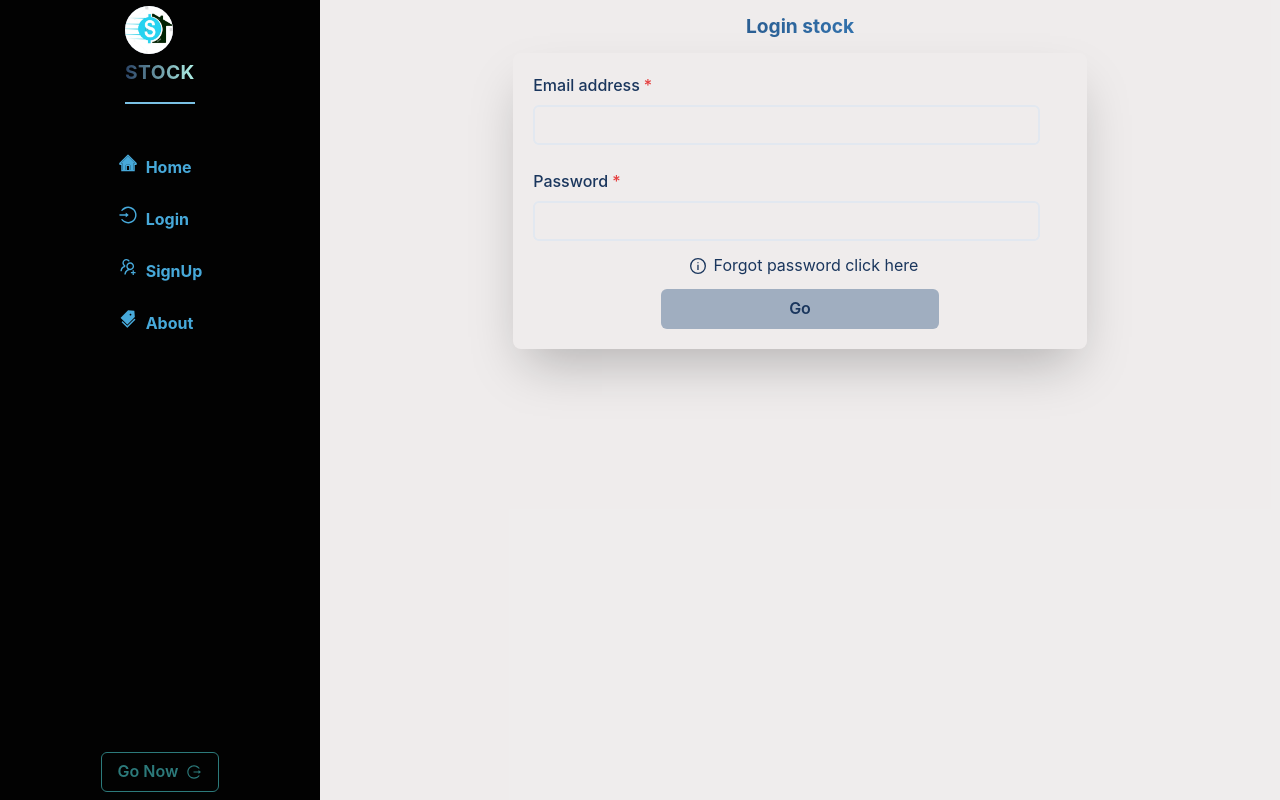
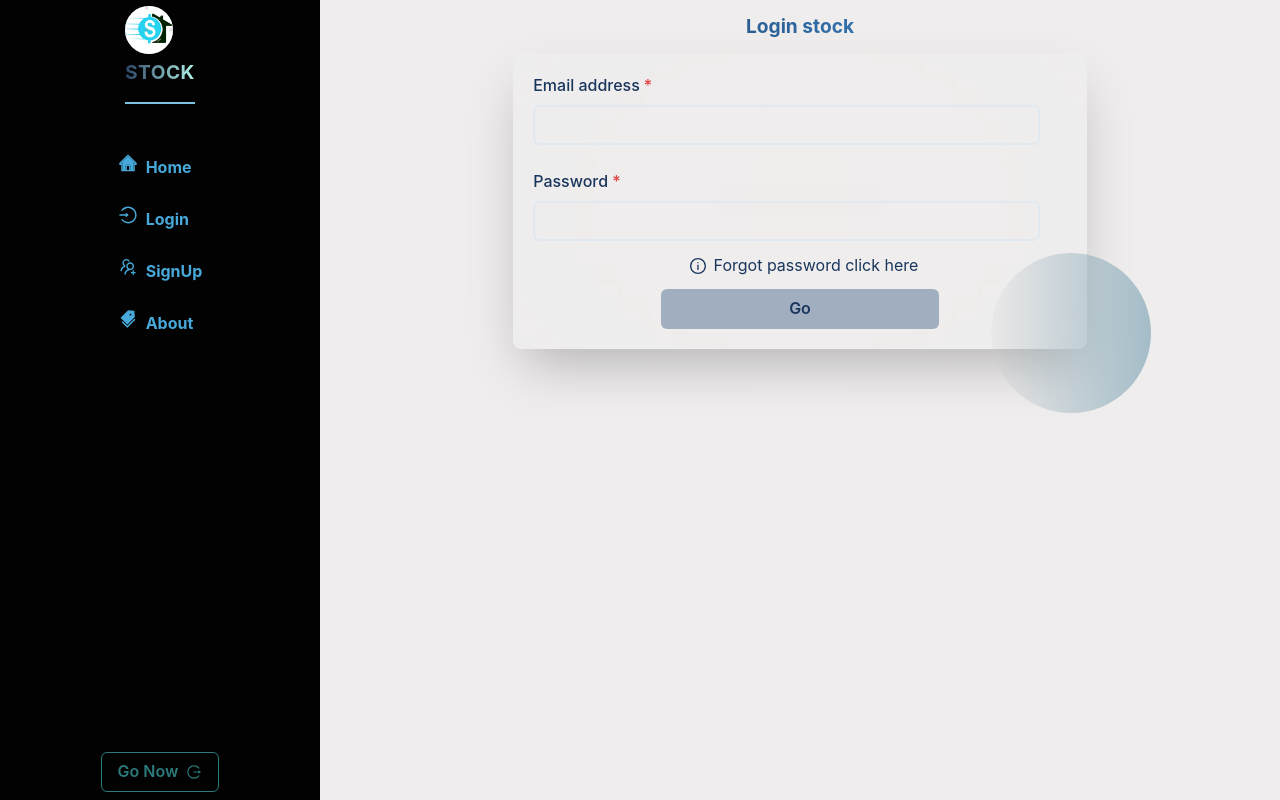
Before and after one commit to Thierry-Chain/stocka, a React (Create React App) app: page /login in a window 1280 px wide. Built offline with nearby package versions, Linux system fonts and the light colour scheme; no server answers.

Commit message:
added ne w features & styles in gui

```diff
--- a/src/App.js
+++ b/src/App.js
@@ -28,7 +28,8 @@ function App() {
         <NavBar />
       </Flex>
       <Flex
-        bg="#e0dbdb83"
+        //bg="#e0dbdb83"
+        bgGradient="radial(#e0dbdb80,#e0dbdb83)"
         w={['100vw', '100vw', '75%']}
         h="auto"
         overflow="auto"
--- a/src/components/About.jsx
+++ b/src/components/About.jsx
@@ -38,7 +38,15 @@ export default function About() {
         </Text>
       </Box>
 
-      <Box mx="auto" shadow="2xl" border w={['94%', '80%']} my="3" py="5">
+      <Box
+        position="relative"
+        mx="auto"
+        shadow="2xl"
+        border
+        w={['94%', '80%']}
+        my="3"
+        py="5"
+      >
         <Text
           textAlign="center"
           fontSize="md"
@@ -70,7 +78,17 @@ export default function About() {
           <AddIcon color="blue.700" mx="2" fontSize="md" /> Helps in deciosion
           making
         </Text>
+        <Box
+          pos="absolute"
+          h="10rem"
+          w="10rem"
+          rounded="50%"
+          right="-4rem"
+          bottom="-4rem"
+          bgGradient="linear(to-l,#588ca24a,#26202000)"
+        />
       </Box>
+
       <Text
         fontWeight="bold"
         fontSize="larger"
--- a/src/components/Footer.jsx
+++ b/src/components/Footer.jsx
@@ -67,19 +67,18 @@ export default function Footer() {
             Send Feedback/Advice
           </Text>
           <form onSubmit={handleSubmit}>
-            <Flex flexDir="column">
-              <FormControl w="80%" mx="auto" isRequired>
+            <Flex flexDir="column" justifyContent="center" pl="2">
+              <FormControl w="85%" ml="1.5" isRequired>
                 <Input
                   my="2"
                   onChange={(e) => {
                     setUserName(e.target.value)
                   }}
                   value={userName}
-                  mx="auto"
                   placeholder="Type name"
                 />
               </FormControl>
-              <FormControl mx="auto" w="80%" isRequired>
+              <FormControl ml="1.5" w="85%" isRequired>
                 <Input
                   my="2"
                   as="input"
@@ -92,7 +91,7 @@ export default function Footer() {
                   placeholder="Type email"
                 />
               </FormControl>
-              <FormControl mx="auto" w="95%" isRequired>
+              <FormControl ml="1.5" w="90%" isRequired>
                 <Textarea
                   my="2"
                   w="95%"
@@ -106,8 +105,8 @@ export default function Footer() {
               </FormControl>
               <Button
                 my="2"
-                w={['null', '60%']}
-                mx="auto"
+                w={['90%', '60%']}
+                ml="1.5"
                 type="submit"
                 variant="outline"
                 colorScheme="cyan"
@@ -195,7 +194,7 @@ export default function Footer() {
         display={['none', 'block']}
         fontWeight="bold"
         fontSize="larger"
-        bgGradient="linear(to-l,blue.300,blue.600)"
+        bgGradient="linear(to-l,blue.200,blue.500)"
         bgClip="text"
         textAlign="center"
         p="3"
--- a/src/components/Home.jsx
+++ b/src/components/Home.jsx
@@ -68,6 +68,7 @@ export default function Home() {
           width={[null, '50%']}
           bg="#9e9b9b34"
           rounded="md"
+          bgGradient="linear(to-t,#51505159,#fffdfde0)"
         >
           <Box mx="auto" my="2">
             <Text>
--- a/src/components/Login.jsx
+++ b/src/components/Login.jsx
@@ -39,7 +39,7 @@ export default function Login(props) {
     // alert(`${Email} ${Passcode}`)
   }
   return (
-    <Container h="100vh">
+    <Container h="100vh" zIndex="3">
       <Text
         fontWeight="bold"
         fontSize="larger"
@@ -50,7 +50,26 @@ export default function Login(props) {
       >
         Login stock
       </Text>
-      <Box shadow="2xl" rounded="lg" color="blue.900" p="2">
+      <Box
+        // bgGradient="linear(to-t,#e0dbdb69,#e0dbdb23)"
+        shadow="2xl"
+        rounded="lg"
+        color="blue.900"
+        p="2"
+        zIndex="3"
+        pos="relative"
+        id="cont"
+      >
+        <Box
+          pos="absolute"
+          h="10rem"
+          w="10rem"
+          rounded="50%"
+          right="-4rem"
+          zIndex="-3"
+          bottom="-4rem"
+          bgGradient="linear(to-l,#588ca280,#d5d1d126)"
+        />
         {UserError ? (
           <Alert status="error">
             <AlertIcon />
@@ -58,7 +77,7 @@ export default function Login(props) {
           </Alert>
         ) : null}
         <form onSubmit={handleSubmit}>
-          <Flex flexDirection="column">
+          <Flex zIndex="3" flexDirection="column">
             <FormControl mx="auto" p="3" id="email" isRequired>
               <FormLabel>Email address</FormLabel>
               <Input
--- a/src/components/loggedIn/Products.jsx
+++ b/src/components/loggedIn/Products.jsx
@@ -74,9 +74,11 @@ export default function Products({
         shadow="dark-lg"
         px="1"
         py="2"
+        mr="2"
         rounded="md"
         _hover={{ shadow: 'outline' }}
         key={product.productId || product.recordId}
+        bgGradient="linear(to-br,#dbdbdbba,rgb(255 255 255 / 85%))"
       >
         <Text color="telegram.600">Name :{product.name} </Text>
         <Text>Amount :{`${product.amount} pcs`} </Text>
@@ -162,7 +164,7 @@ export default function Products({
         onClose1()
         setSellingPrice('')
       },
-    }
+    },
   )
   const { mutateAsync: delLongtProd, isLoading: isLoading2 } = useMutation(
     delLongTermProd,
@@ -172,7 +174,7 @@ export default function Products({
         onClose1()
         setSellingPrice('')
       },
-    }
+    },
   )
   const clientId = useSelector((state) => state.user.client.clientId)
   const handleSubmit = (e) => {
--- a/src/index.css
+++ b/src/index.css
@@ -12,3 +12,10 @@ body {
 .link {
   padding: 5px;
 }
+.null {
+  color: #b6c7ce21;
+}
+#cont {
+  backdrop-filter: blur(50rem);
+  -webkit-backdrop-filter: blur(20rem);
+}
```
